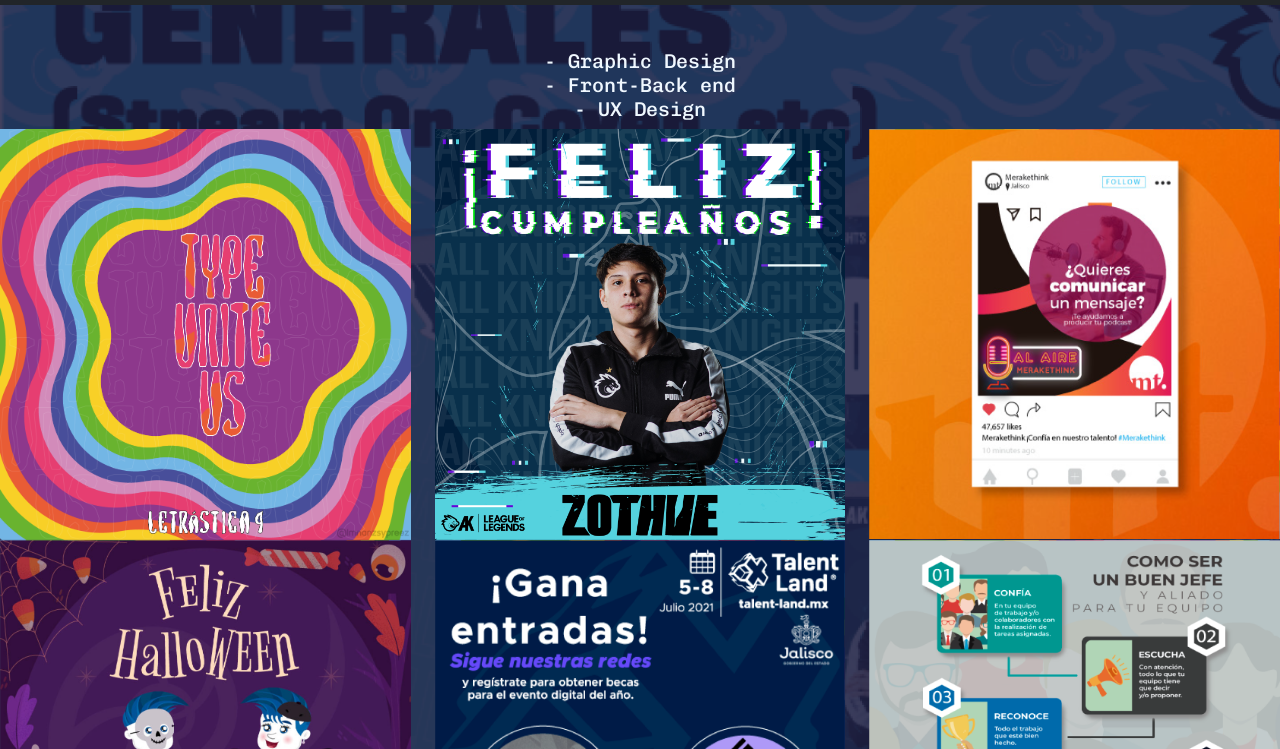
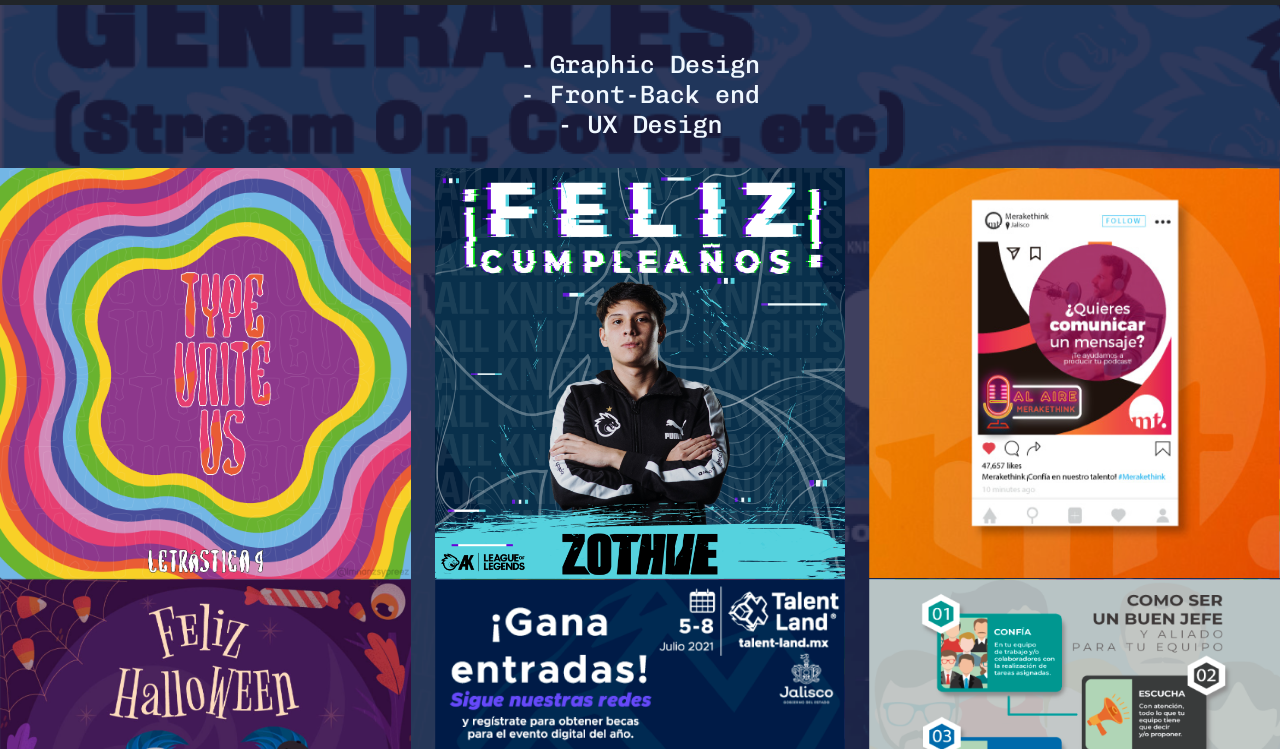
Before and after one commit to BestiaDesign/Portafolio_Personal, a plain HTML site: page HTML/gallery.html in a window 1280 px wide. Shown: the part 51-800 px from the top of the page. Drawn offline with nearby package versions, Linux system fonts and the light colour scheme.

Commit message:
Cambios generales

```diff
--- a/CSS/gallery.css
+++ b/CSS/gallery.css
@@ -34,7 +34,8 @@ header {
     margin-top: 5px;
     font-family: Chivo_Mono;
     color: aliceblue;
-    font-size: 20px;
+    font-size: 25px;
+    margin-bottom: 5px;
 }
 .items {
     color: aliceblue;
--- a/CSS/style.css
+++ b/CSS/style.css
@@ -17,6 +17,7 @@ header {
 
 #johanna {
     top: 0px; left: -116.625%; max-height: 100%;
+        /*width: 50%;*/
 }
 
 /*.titulo-principal{
```
Also changed, not shown: HTML/aboutme.html (+1 -0 lines), HTML/gallery.html (+1 -1 lines).
